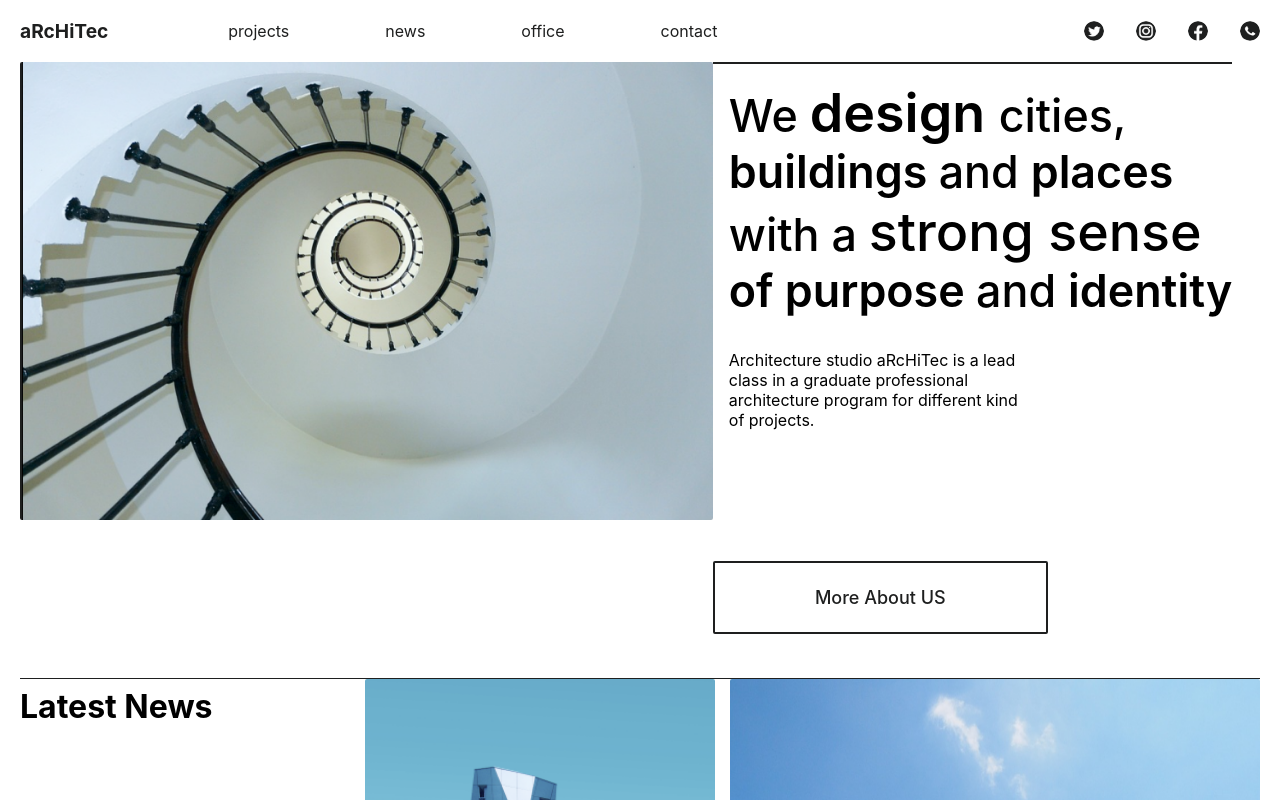
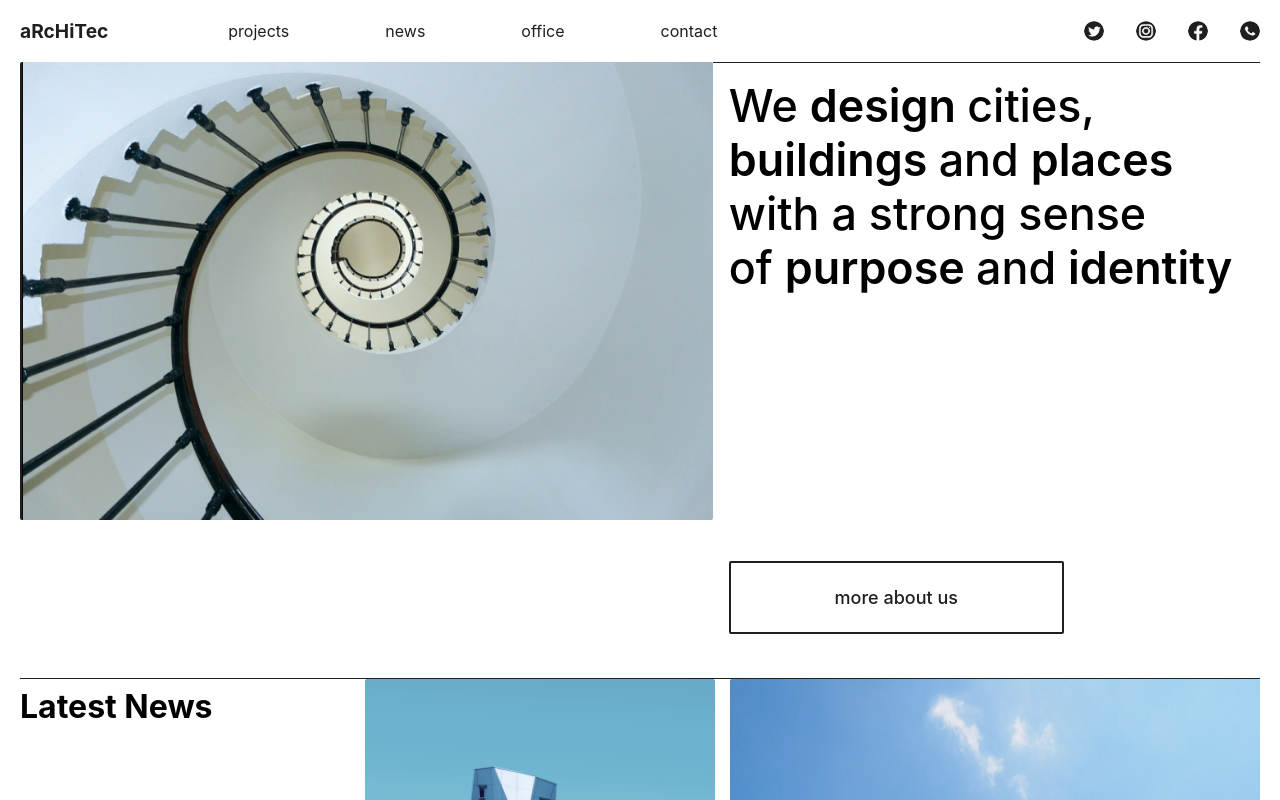
Before and after one commit to versi-on/architecture-office, a React (Create React App) app: page / in a window 1280 px wide. Shown: the top 800 px of the page. Built offline with nearby package versions, Linux system fonts and the light colour scheme.

Commit message:
improve hero

```diff
--- a/src/components/Hero.js
+++ b/src/components/Hero.js
@@ -7,19 +7,16 @@ export default function Hero() {
             <div className="hero-img-container">
                 <img src={heroImg} alt="hero" className='hero__img' width="700" />
             </div>
-            <div className="hero-content-container column">
-                <div className='line line-long'></div>
-                <div className="hero__content">
-                    <h1 className='hero__title'>We <span className='bold big'>design </span> cities, <br />
-                        <span className='bold'> buildings </span> and <span className='bold'>places</span> <br /> with a <span className='big'> strong sense </span> <br />
-                        <span className='bold'>  of purpose </span> and <span className='bold'> identity</span>
-                    </h1>
-                    <p className='hero__text'>
+            <div className="hero__content column">
+                <h1 className='hero__title'>We <span className='bold '>design </span> cities, <br />
+                    <span className='bold'> buildings </span> and <span className='bold'>places</span> <br /> with a strong sense <br />
+                    of <span className='bold'> purpose </span> and <span className='bold'> identity</span>
+                </h1>
+                {/* <p className='hero__text'>
                         Architecture studio <span className='bold_'> aRcHiTec </span>
                         is a lead class in a graduate professional architecture program for different kind of projects.
-                    </p>
-                </div>
-                <button className='container__btn hero__btn'>More About US</button>
+                    </p> */}
+                <button className='container__btn hero__btn'>more about us</button>
             </div>
         </div>
     )
```
